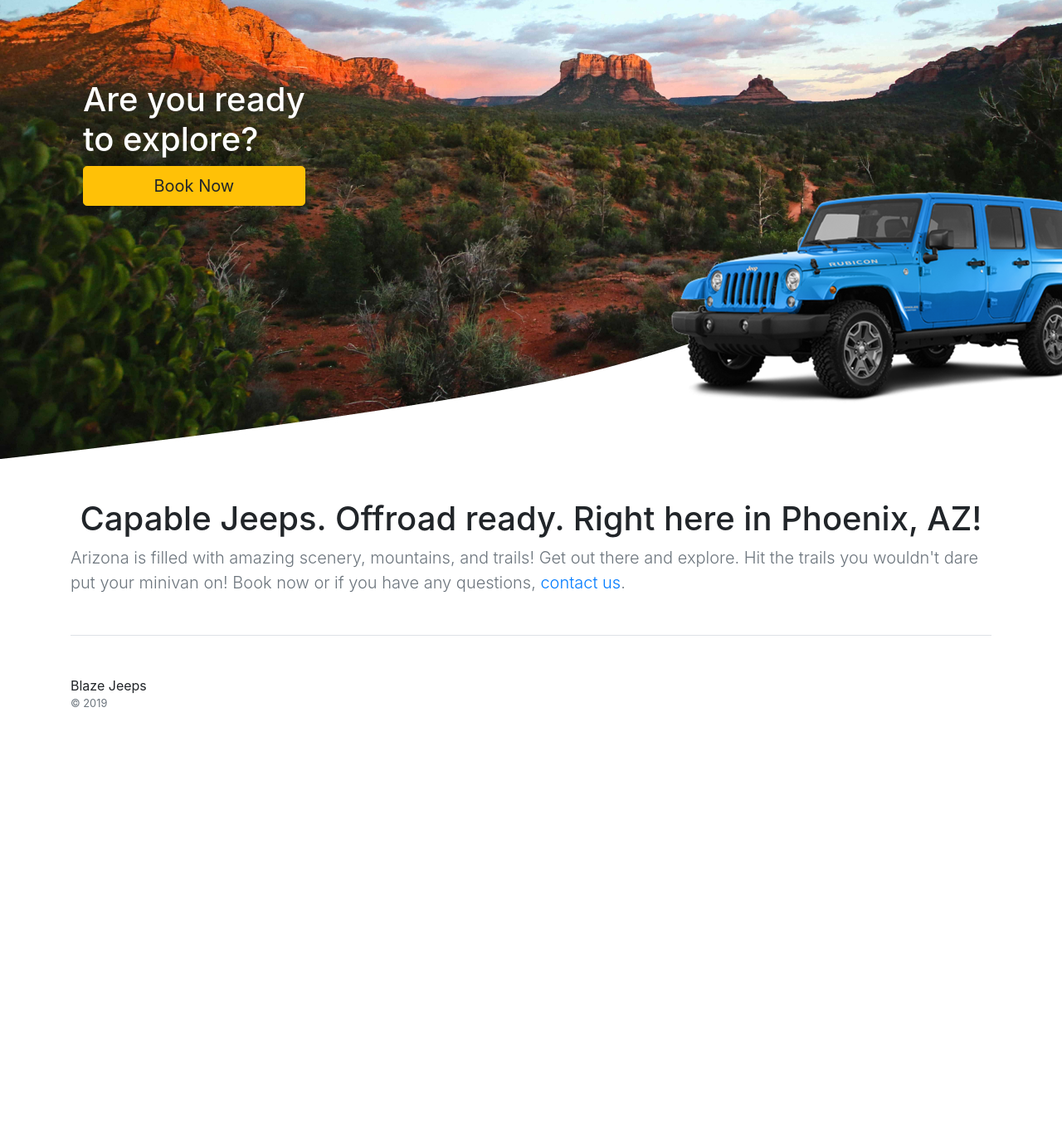
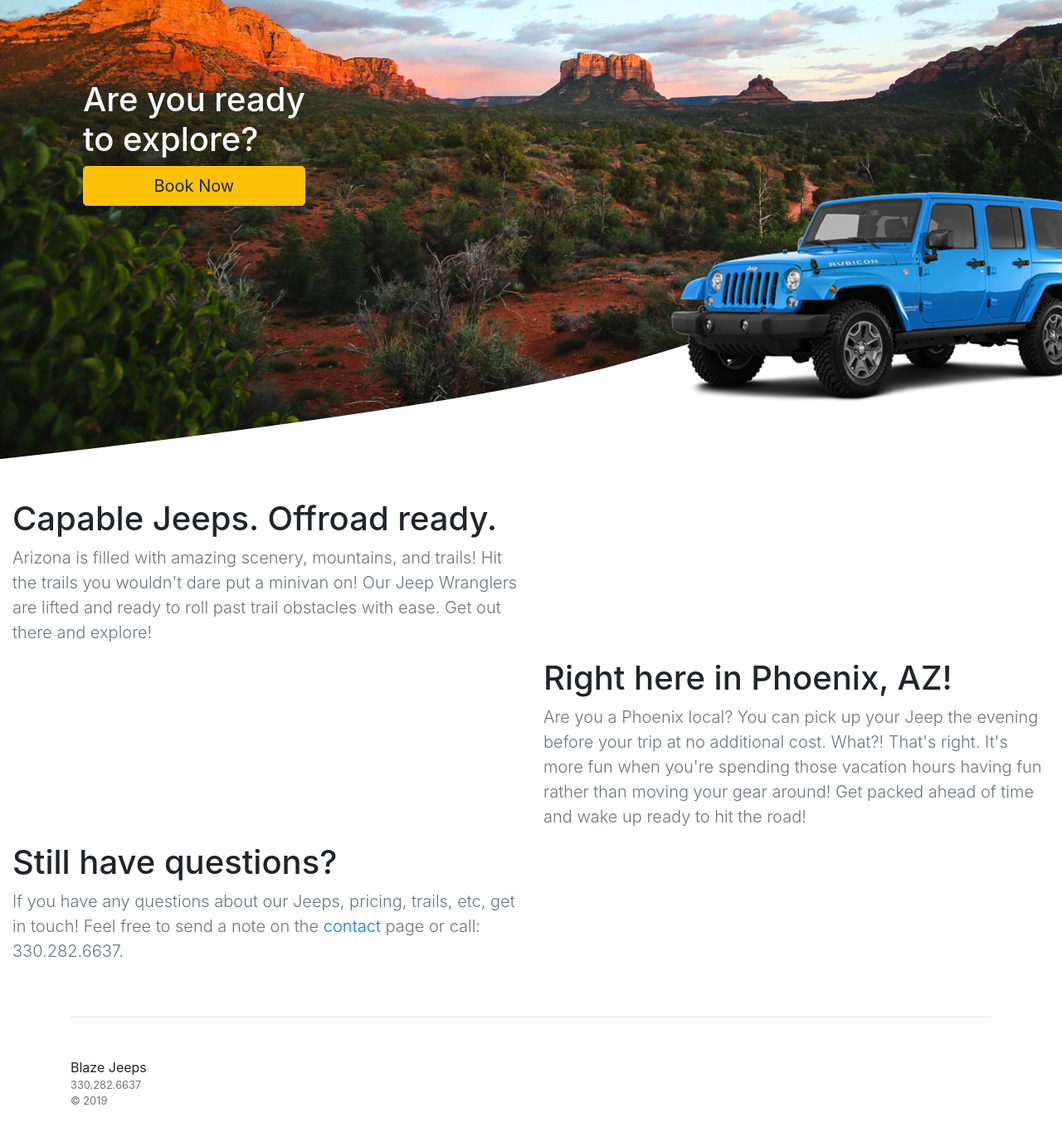
Before and after one commit to TannerPerrien/blaze, a Jekyll site: the page built from page-index.html, in a window 1280 px wide and 1400 px high, scrolled down 235 px. Shown: the top 1370 px of the window at 83% size. Built offline with Jekyll 4.4.1, drawn with Linux system fonts in a browser that asks for light colours; before the commit the page ends 1156 px from its top, so only the background shows below that.

Commit message:
Content updates

```diff
--- a/_includes/footer.html
+++ b/_includes/footer.html
@@ -3,6 +3,7 @@
     <div class="row">
       <div class="col-12 col-md">
         Blaze Jeeps
+        <small class="d-block text-muted">330.282.6637</small>
         <small class="d-block mb-3 text-muted">© {{ "now" | date: "%Y" }}</small>
       </div>
       <!-- <div class="col-6 col-md">
--- a/page-index.html
+++ b/page-index.html
@@ -15,9 +15,21 @@ permalink: /
   </div>
 </div>
 
-<section class="text-center mt-5">
-  <div class="container">
-    <h1 class="jumbotron-heading">Capable Jeeps. Offroad ready. Right here in Phoenix, AZ!</h1>
-    <p class="lead text-muted text-left">Arizona is filled with amazing scenery, mountains, and trails! Get out there and explore. Hit the trails you wouldn't dare put your minivan on! Book now or if you have any questions, <a href="{{ site.data.pages.contact.url }}">contact us</a>.</p>
+<section class="mt-5">
+  <div class="container-fluid">
+    <div class="row">
+      <div class="col-md-6">
+        <h1 class="jumbotron-heading">Capable Jeeps. Offroad ready.</h1>
+        <p class="lead text-muted">Arizona is filled with amazing scenery, mountains, and trails! Hit the trails you wouldn't dare put a minivan on! Our Jeep Wranglers are lifted and ready to roll past trail obstacles with ease. Get out there and explore!</p>
+      </div>
+      <div class="col-md-6 offset-md-6">
+        <h1 class="jumbotron-heading">Right here in Phoenix, AZ!</h1>
+        <p class="lead text-muted">Are you a Phoenix local? You can pick up your Jeep the evening before your trip at no additional cost. What?! That's right. It's more fun when you're spending those vacation hours having fun rather than moving your gear around! Get packed ahead of time and wake up ready to hit the road!</p>
+      </div>
+      <div class="col-md-6">
+        <h1 class="jumbotron-heading">Still have questions?</h1>
+        <p class="lead text-muted">If you have any questions about our Jeeps, pricing, trails, etc, get in touch! Feel free to send a note on the <a href="{{ site.data.pages.contact.url }}">contact</a> page or call: 330.282.6637.</p>
+      </div>
+    </div>
   </div>
 </section>
```
Also changed, not shown: page-contact.html (+16 -1 lines).
